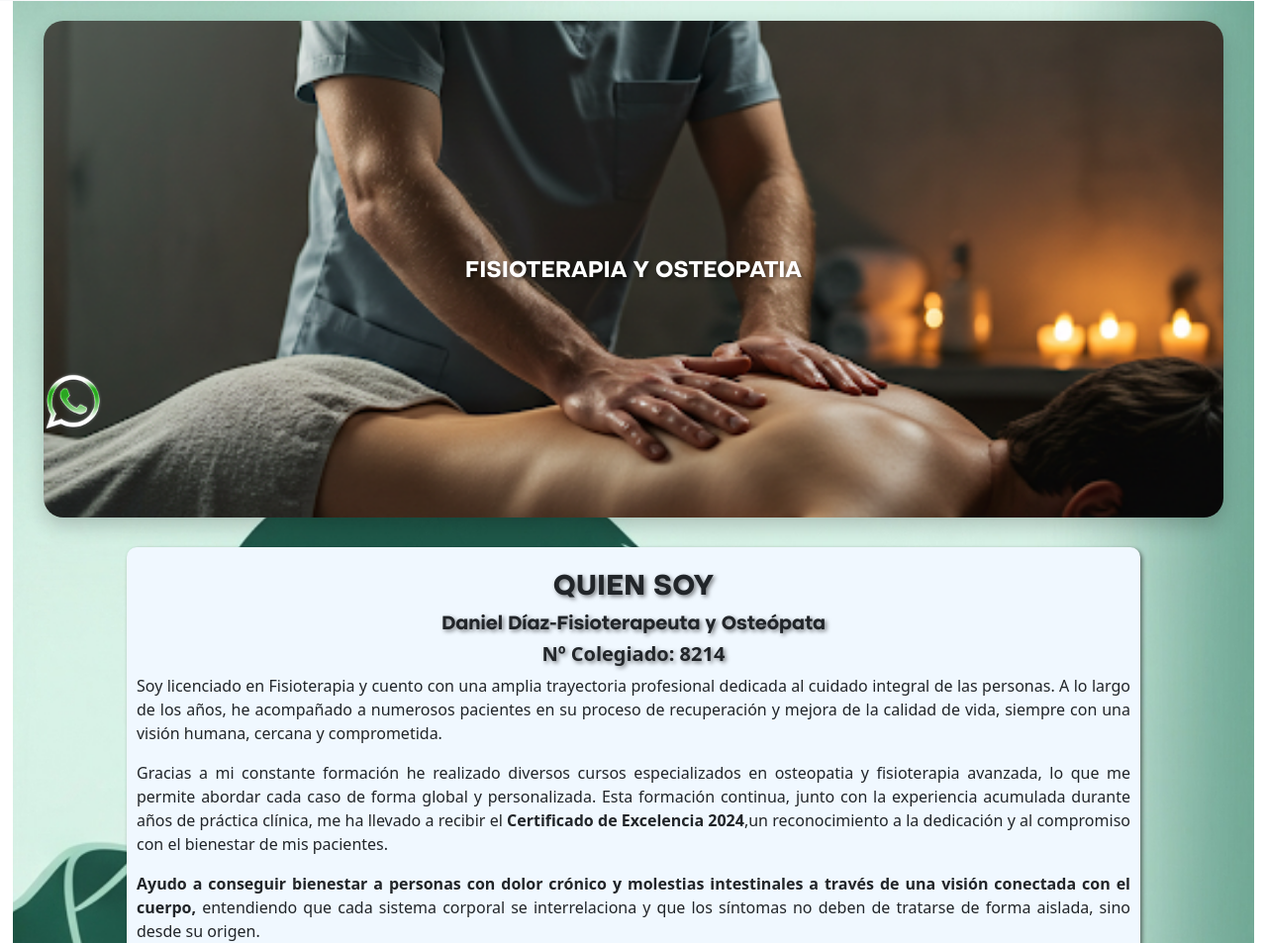
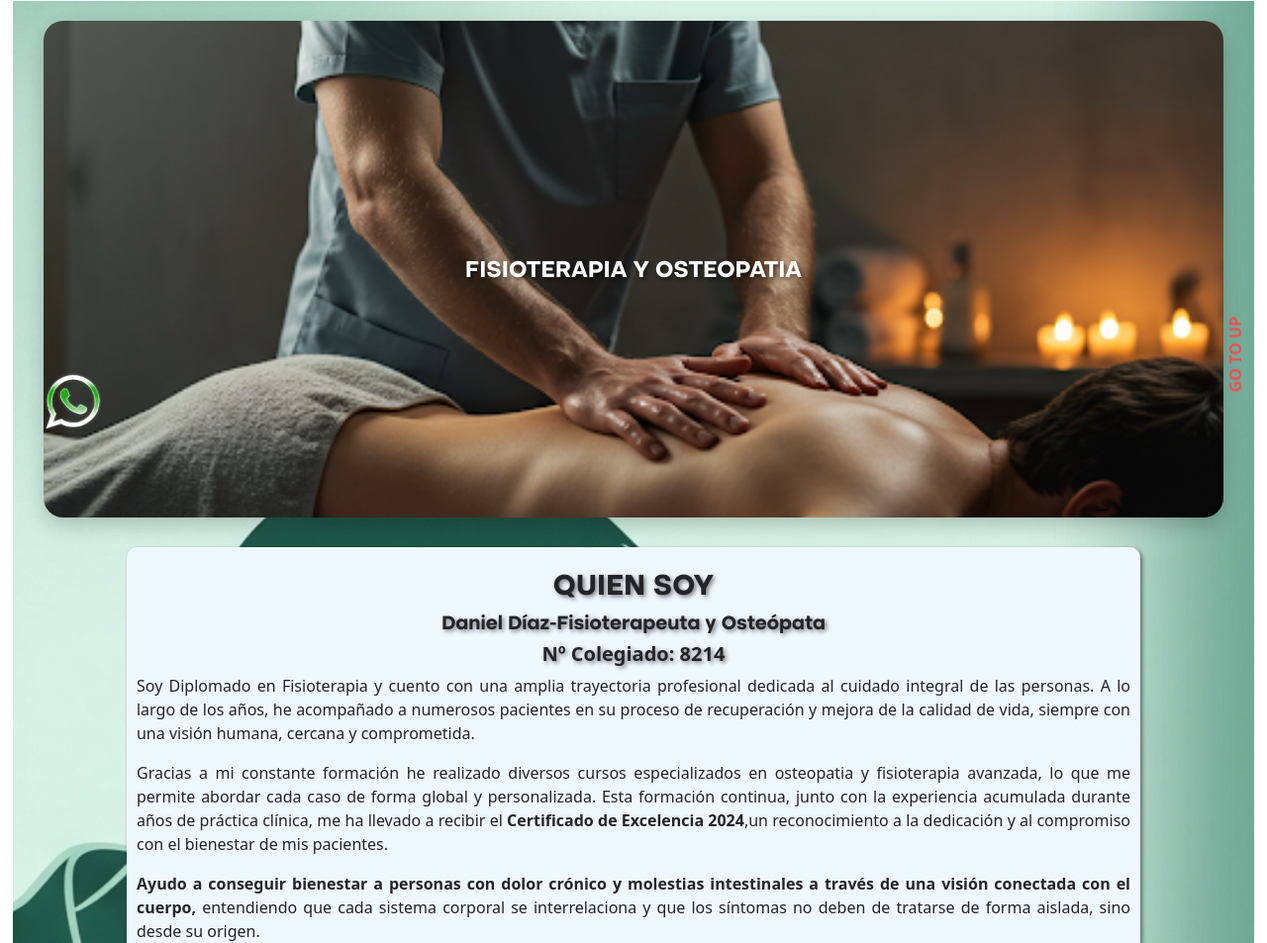
Before and after one commit to JoseLuisDiazAlonso/FisioterapeutaWeb, a plain HTML site: page index.html in a window 1280 px wide. Shown: the part 344-1297 px from the top of the page at 99% size. Drawn offline with nearby package versions, Linux system fonts and the light colour scheme; some packages are replaced by stand-ins of ours.

Commit message:
Hemos añadido los cambios necesarios para crear el botón que suba a la parte superior de la pantalla

```diff
--- a/index.html
+++ b/index.html
@@ -60,7 +60,7 @@
                 <h1>QUIEN SOY</h1>
                 <h2>Daniel Díaz-Fisioterapeuta y Osteópata</h2>
                 <h4>Nº Colegiado: 8214</h4>
-                <p>Soy licenciado en Fisioterapia y cuento con una amplia trayectoria profesional dedicada al
+                <p>Soy Diplomado en Fisioterapia y cuento con una amplia trayectoria profesional dedicada al
                     cuidado integral de las personas. A lo largo de los años, he acompañado a numerosos pacientes
                     en su proceso de recuperación y mejora de la calidad de vida, siempre con una visión humana,
                     cercana y comprometida.
@@ -344,6 +344,10 @@
         </div>
 
     </div>
+
+    <!--Añadimos la sección para ir a la parte superior de la página-->
+
+    <div class="go-up" onclick="scrollToTop()">GO TO UP</div>
     <!--Footer-->
 
     <footer>
```
